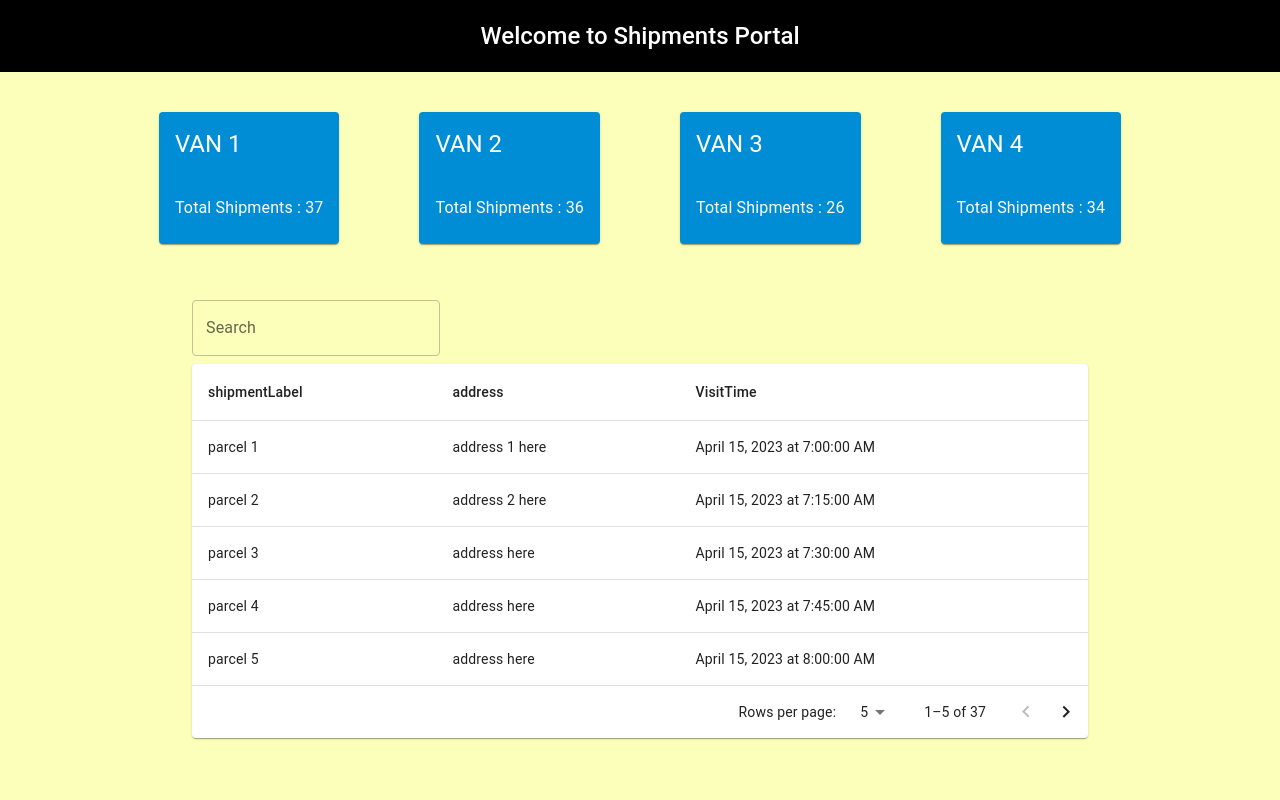
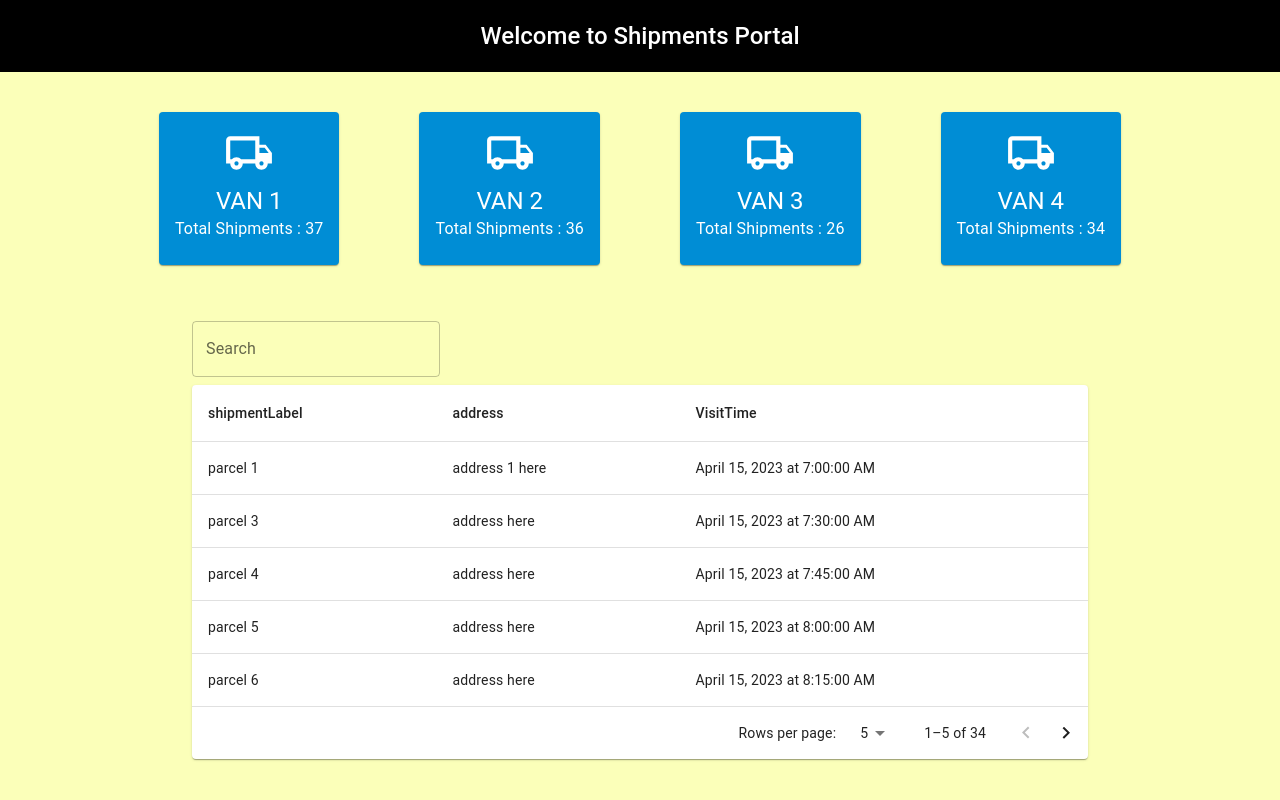
Before and after one commit to dhgavali/master_concept_transporter, a React (Vite) app: page / in a window 1280 px wide. Built offline with nearby package versions, Linux system fonts and the light colour scheme.

Commit message:
updated icon

```diff
--- a/package.json
+++ b/package.json
@@ -12,6 +12,7 @@
   "dependencies": {
     "@emotion/react": "^11.11.1",
     "@emotion/styled": "^11.11.0",
+    "@mui/icons-material": "^5.14.0",
     "@mui/material": "^5.14.0",
     "dayjs": "^1.11.9",
     "react": "^18.2.0",
--- a/src/Home.jsx
+++ b/src/Home.jsx
@@ -8,6 +8,7 @@ import Button from "@mui/material/Button";
 import Typography from "@mui/material/Typography";
 import BasicTable from "./utils/datatable";
 import FilterTable from "./utils/filterTable";
+import LocalShippingOutlinedIcon from "@mui/icons-material/LocalShippingOutlined";
 import data from "./data.json";
 
 const Home = () => {
@@ -49,17 +50,22 @@ const Home = () => {
                 color: "white",
               }}
             >
-              <CardContent>
+              <CardContent
+                sx={{
+                  display: "flex",
+                  justifyContent: "Center",
+                  flexFlow: "column",
+                  textAlign: "Center",
+                }}
+              >
+                <Typography>
+                  <LocalShippingOutlinedIcon style={{ fontSize: 50 }} />
+                </Typography>
                 <Typography variant="h5" component="div">
-                  {" "}
                   {data.vehicleLabel.toLocaleUpperCase()}{" "}
                 </Typography>
-                <Typography
-                  sx={{ mb: 1.5 }}
-                  color="text.secondary"
-                ></Typography>
+
                 <Typography variant="body1">
-                  <br />
                   {"Total Shipments : " + data.visits.length}
                 </Typography>
               </CardContent>
--- a/src/utils/filterTable.jsx
+++ b/src/utils/filterTable.jsx
@@ -17,7 +17,7 @@ const SimpleTable = ({ data }) => {
   const [page, setPage] = useState(0);
   const [rowsPerPage, setRowsPerPage] = useState(5);
 
-  const visits = data[0]?.visits || [];
+  const visits = data[3]?.visits || [];
   const columns = ["shipmentLabel", "address", "VisitTime"];
 
   const handleChangePage = (_, newPage) => {
```
Also changed, not shown: 1 other file (tests, documents, lock files or other folders).
